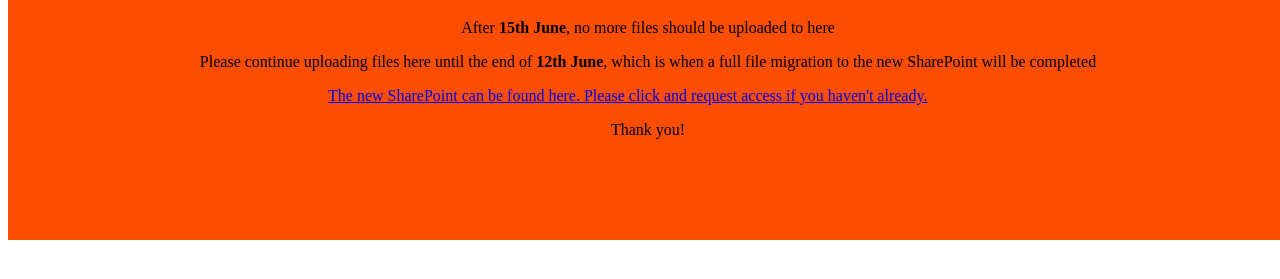
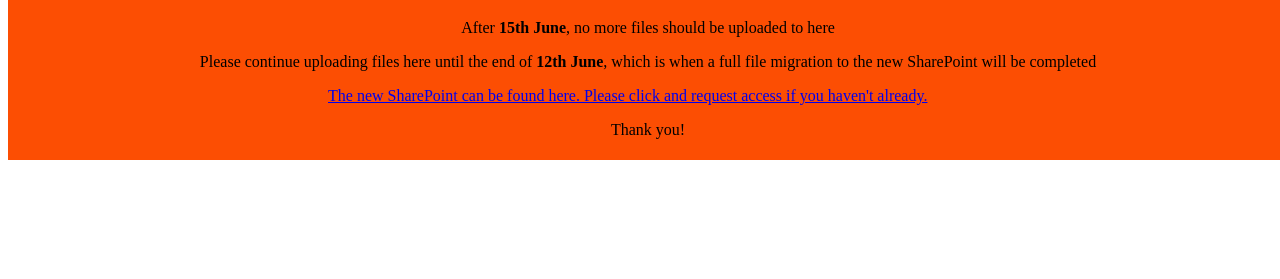
Before and after one commit to tizzle-b-rizzle/old_SharePoint_message, a plain HTML site: page index.html in a window 1280 px wide. Shown: the part 61-340 px from the top of the page. Drawn offline with Linux system fonts and the light colour scheme.

Commit message:
Update stylesheet.css

```diff
--- a/assets/css/stylesheet.css
+++ b/assets/css/stylesheet.css
@@ -1,6 +1,6 @@
 #main {
   width: 100vw;
-  height: 35vh;
+  height: 200px;
   background-color: #fc4e03;
 }
 
```
